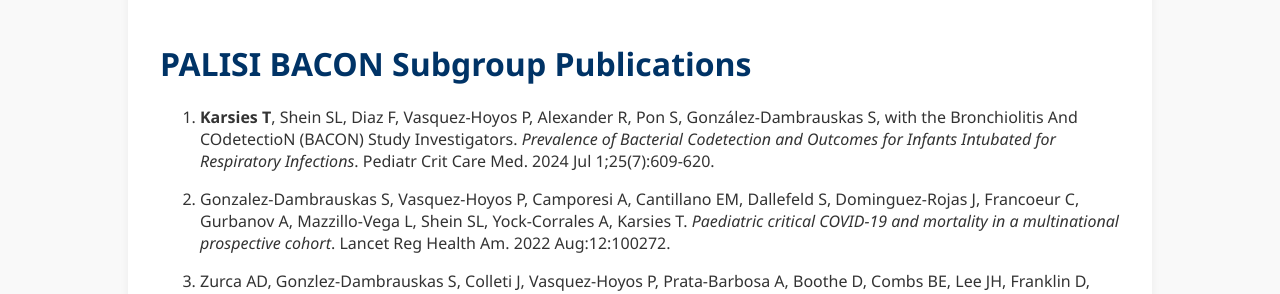
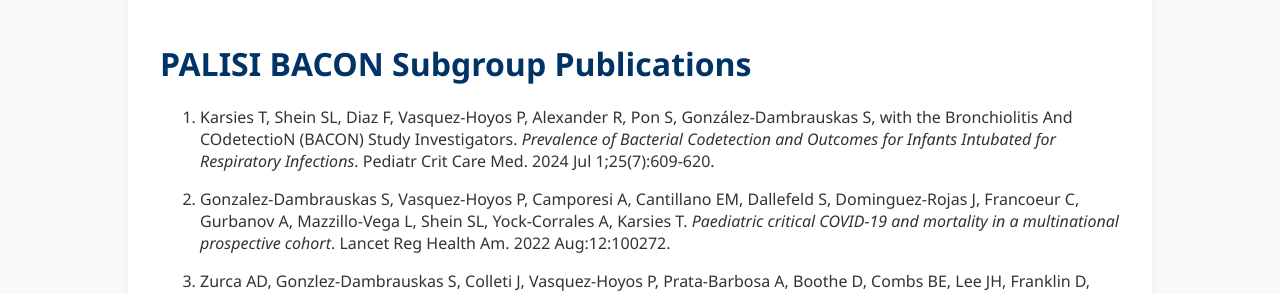
Before and after one commit to wenMD/PALISIBACON, a Jekyll site: the page built from research.md, in a window 1280 px wide. Shown: the part 548-842 px from the top of the page. Built offline with Jekyll 4.4.1, drawn with Linux system fonts in a browser that asks for light colours.

```diff
--- a/research.md
+++ b/research.md
@@ -6,7 +6,7 @@ permalink: /research/
 
 # PALISI BACON Subgroup Publications
 
-1. **Karsies T**, Shein SL, Diaz F, Vasquez-Hoyos P, Alexander R, Pon S, González-Dambrauskas S, with the Bronchiolitis And COdetectioN (BACON) Study Investigators. *Prevalence of Bacterial Codetection and Outcomes for Infants Intubated for Respiratory Infections*. Pediatr Crit Care Med. 2024 Jul 1;25(7):609-620.
+1. Karsies T, Shein SL, Diaz F, Vasquez-Hoyos P, Alexander R, Pon S, González-Dambrauskas S, with the Bronchiolitis And COdetectioN (BACON) Study Investigators. *Prevalence of Bacterial Codetection and Outcomes for Infants Intubated for Respiratory Infections*. Pediatr Crit Care Med. 2024 Jul 1;25(7):609-620.
 
 2. Gonzalez-Dambrauskas S, Vasquez-Hoyos P, Camporesi A, Cantillano EM, Dallefeld S, Dominguez-Rojas J, Francoeur C, Gurbanov A, Mazzillo-Vega L, Shein SL, Yock-Corrales A, Karsies T. *Paediatric critical COVID-19 and mortality in a multinational prospective cohort*. Lancet Reg Health Am. 2022 Aug:12:100272.
 
```
